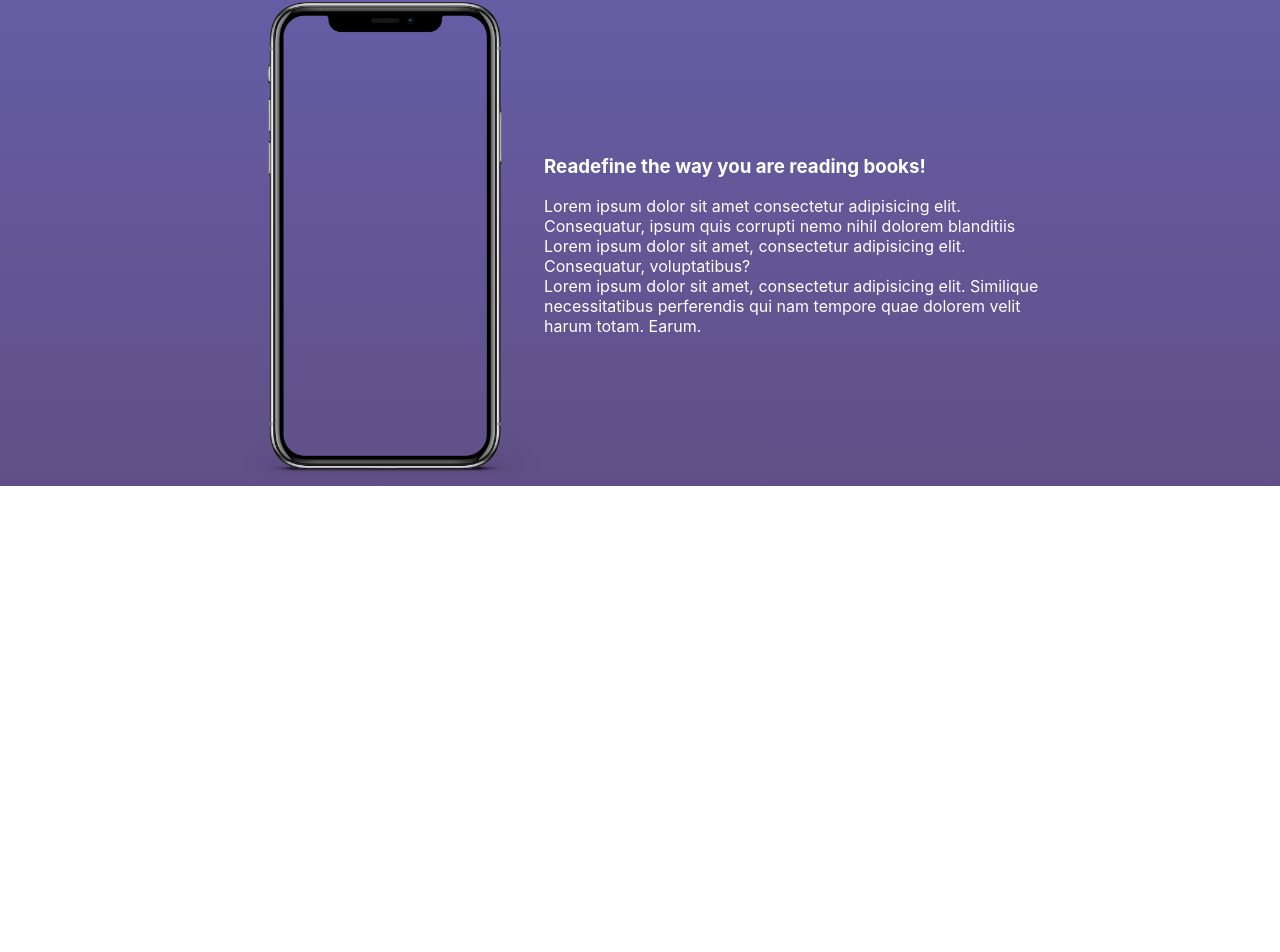
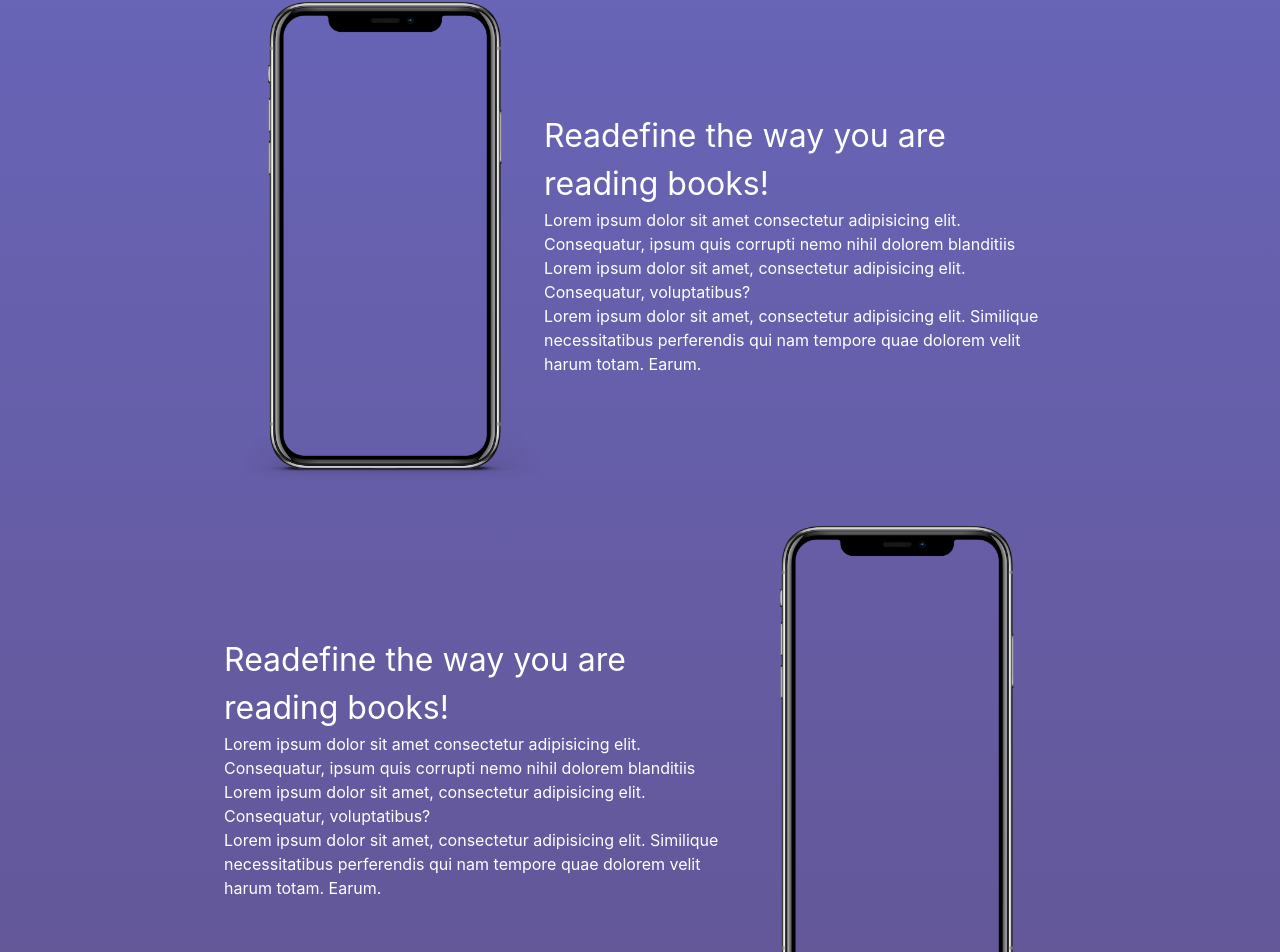
Before and after one commit to ReadefineTech/landing-page, a React (Create React App) app in the folder packages/web/: page /display in a window 1280 px wide. Shown: the part 562-1514 px from the top of the page. Before the commit the page ends 1048 px from the top, so only its background shows below. Built offline with nearby package versions, Linux system fonts and the light colour scheme.

Commit message:
Add chakra ui

```diff
--- a/packages/web/package.json
+++ b/packages/web/package.json
@@ -3,9 +3,13 @@
   "version": "0.1.0",
   "private": true,
   "dependencies": {
+    "@chakra-ui/react": "^1.8.8",
+    "@emotion/react": "^11.9.0",
+    "@emotion/styled": "^11.8.1",
     "@testing-library/jest-dom": "^5.16.4",
     "@testing-library/react": "^12.1.4",
     "@testing-library/user-event": "^13.5.0",
+    "framer-motion": "^6.3.3",
     "react": "^18.0.0",
     "react-dom": "^18.0.0",
     "react-responsive": "^9.0.0-beta.6",
--- a/packages/web/src/components/LanguageChooser.jsx
+++ b/packages/web/src/components/LanguageChooser.jsx
@@ -32,11 +32,17 @@ const LanguageChooser = () => {
     let checkTwoLangsClicked = () => {
         console.log(numClickedLangs);
         if(numClickedLangs == 2){
-            // change window open to rerouting when page is created
             setTimeout(()=>{
                 window.open("display", "_self");
-            }, "1500");
-            // window.open("display", "_self");
+            }, "1000"); // 1s timeout
+        }
+    }
+
+    let increaseFlags = (flag) => {
+        if(flag){
+            numClickedLangs--;
+        } else {
+            numClickedLangs++;
         }
     }
 
@@ -47,44 +53,28 @@ const LanguageChooser = () => {
             <div className="lang-box">
                 <div className={clickedLangBG} onClick={()=>{
                     changeClickedStateBG(checkState(clickedLangBG))
-                    if(languages.bulgarianFlag){
-                        numClickedLangs--;
-                    } else {
-                        numClickedLangs++;
-                    }
+                    increaseFlags(languages.bulgarianFlag);
                     languages.bulgarianFlag = !languages.bulgarianFlag;
                     checkTwoLangsClicked();
                     }}>
                     <p className="lang-color">BG</p>
                 </div>
             <div className={clickedLangEN} onClick={()=>{changeClickedStateEN(checkState(clickedLangEN))
-                    if(languages.englishFlag){
-                        numClickedLangs--;
-                    } else {
-                        numClickedLangs++;
-                    }
+                    increaseFlags(languages.englishFlag);
                     languages.englishFlag = !languages.englishFlag;
                     checkTwoLangsClicked();
                     }}>
                     <p className="lang-color">EN</p>
                 </div>
                 <div className={clickedLangFR} onClick={()=>{changeClickedStateFR(checkState(clickedLangFR))
-                    if(languages.frenchFlag){
-                        numClickedLangs--;
-                    } else {
-                        numClickedLangs++;
-                    }
+                    increaseFlags(languages.frenchFlag);
                     languages.frenchFlag = !languages.frenchFlag;
                     checkTwoLangsClicked();
                 }}>
                     <p className="lang-color">FR</p>
                 </div>
                 <div className={clickedLangIT} onClick={()=>{changeClickedStateIT(checkState(clickedLangIT))
-                    if(languages.italianFlag){
-                        numClickedLangs--;
-                    } else {
-                        numClickedLangs++;
-                    }
+                    increaseFlags(languages.italianFlag);
                     languages.italianFlag = !languages.italianFlag;
                     checkTwoLangsClicked();
                 }}>
--- a/packages/web/src/components/LanguageDisplay.jsx
+++ b/packages/web/src/components/LanguageDisplay.jsx
@@ -4,38 +4,9 @@ import iPhone from "../images/iphone.png";
 import { useMediaQuery } from "react-responsive";
 
 const LanguageDisplay = () => {
-  // let text = "Lorem ipsum dolor sit amet."
-  // let bbb = "Lorem ipsum dolor sit amet consectetur adipisicing elit. Officia, consectetur."
-
-  const isMobile = useMediaQuery({ query: '(max-width: 600px)'});
-  let mobilePhone = isMobile? "phone-image" : "none-none";
-  let desktopPhone = isMobile? "none-none" : "phone-image";
-  // const renderDesignForPhone = (header, body, image)=>{
-  //     if(isMobile){
-  //     return (
-  //     <div className="first-image-box">
-  //      <div className="text-body">
-  //       <h3>{header}</h3>
-  //       <p>
-  //         {body}
-  //       </p>
-  //     </div>
-  //     <img src={image} className="phone-image"></img>
-  //     </div>
-  //     )
-  // } else{
-  //     return (
-  //     <div className="first-image-box">
-  //     <img src={image} className="phone-image"></img>
-  //      <div className="text-body">
-  //       <h3>{header}</h3>
-  //       <p>
-  //         {body}
-  //       </p>
-  //     </div>
-  //     </div>
-  //     )
-  // }}
+  const isMobile = useMediaQuery({ query: "(max-width: 550px)" });
+  let mobilePhone = isMobile ? "phone-image" : "none-none";
+  let desktopPhone = isMobile ? "none-none" : "phone-image";
 
   return (
     <div className="display-all">
@@ -54,7 +25,36 @@ const LanguageDisplay = () => {
         <img src={iPhone} className="phone-image"></img>
       </div>
       <div className="first-image-box">
-          <img src={iPhone} className={desktopPhone}></img>
+        <img src={iPhone} className={desktopPhone}></img>
+        <div className="text-body">
+          <h3>Readefine the way you are reading books!</h3>
+          <p>
+            Lorem ipsum dolor sit amet consectetur adipisicing elit.
+            Consequatur, ipsum quis corrupti nemo nihil dolorem blanditiis
+            <br></br>Lorem ipsum dolor sit amet, consectetur adipisicing elit.
+            Consequatur, voluptatibus?<br></br>Lorem ipsum dolor sit amet,
+            consectetur adipisicing elit. Similique necessitatibus perferendis
+            qui nam tempore quae dolorem velit harum totam. Earum.
+          </p>
+        </div>
+        <img src={iPhone} className={mobilePhone}></img>
+      </div>
+      <div className="first-image-box">
+        <div className="text-body">
+          <h3>Readefine the way you are reading books!</h3>
+          <p>
+            Lorem ipsum dolor sit amet consectetur adipisicing elit.
+            Consequatur, ipsum quis corrupti nemo nihil dolorem blanditiis
+            <br></br>Lorem ipsum dolor sit amet, consectetur adipisicing elit.
+            Consequatur, voluptatibus?<br></br>Lorem ipsum dolor sit amet,
+            consectetur adipisicing elit. Similique necessitatibus perferendis
+            qui nam tempore quae dolorem velit harum totam. Earum.
+          </p>
+        </div>
+        <img src={iPhone} className="phone-image"></img>
+      </div>
+      <div className="first-image-box">
+        <img src={iPhone} className={desktopPhone}></img>
         <div className="text-body">
           <h3>Readefine the way you are reading books!</h3>
           <p>
--- a/packages/web/src/components/p.css
+++ b/packages/web/src/components/p.css
@@ -29,7 +29,6 @@
     rgba(106, 107, 199, 255),
     rgba(97, 80, 135, 255)
   );
-  overflow: hidden;
 }
 
 .readefine-logo {
@@ -157,6 +156,10 @@
   width: auto;
 }
 
+.text-body h3{
+  font-size: xx-large;
+}
+
 @keyframes text-color-change {
   from {
     color: transparent;
@@ -188,6 +191,9 @@
   .phone-image{
     max-width: 40%;
   }
+  .first-image-box{
+    padding-top: 0rem;
+  }
 }
 
 @media only screen and (max-width: 550px){
--- a/packages/web/src/index.js
+++ b/packages/web/src/index.js
@@ -3,12 +3,15 @@ import ReactDOM from 'react-dom';
 import './index.css';
 import App from './App';
 import {BrowserRouter} from 'react-router-dom';
+import {ChakraProvider} from '@chakra-ui/react';
 
 ReactDOM.render(
   <React.StrictMode>
+    <ChakraProvider>
     <BrowserRouter>
     <App />
     </BrowserRouter>
+    </ChakraProvider>
   </React.StrictMode>,
   document.getElementById('root')
 );
```
Also changed, not shown: 1 other file (tests, documents, lock files or other folders).
